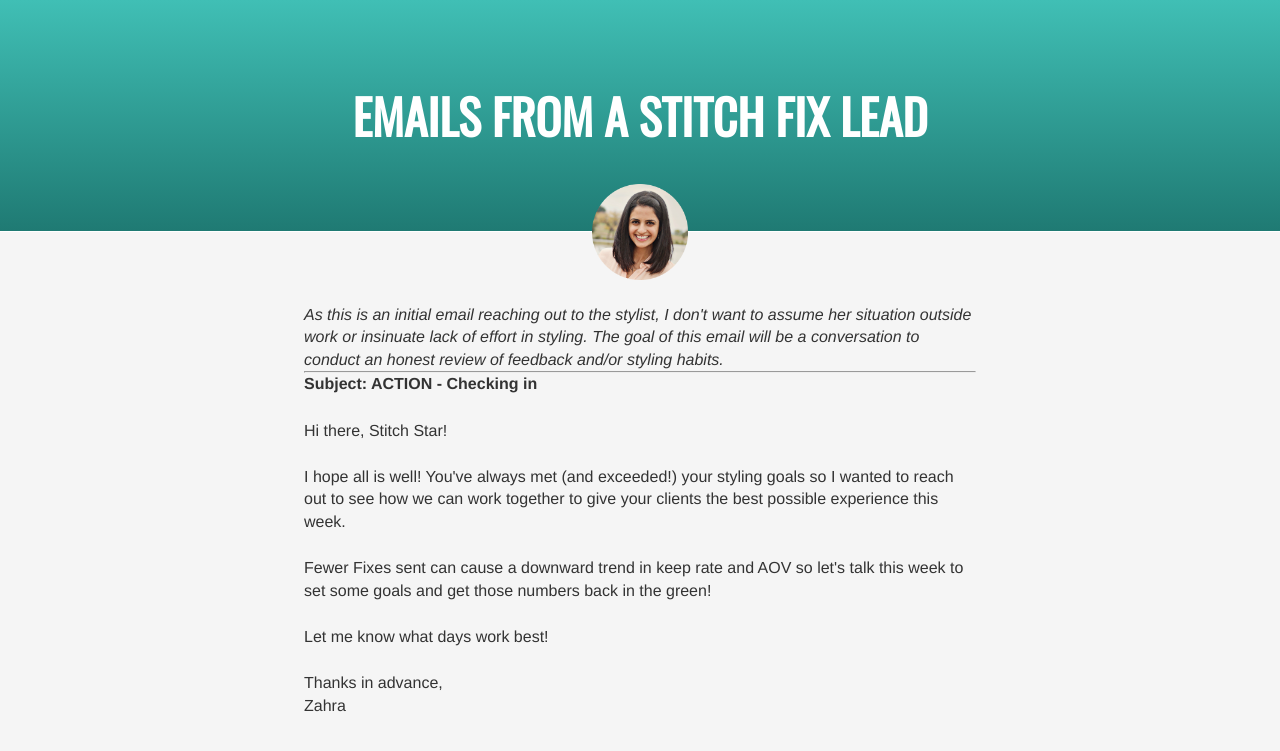
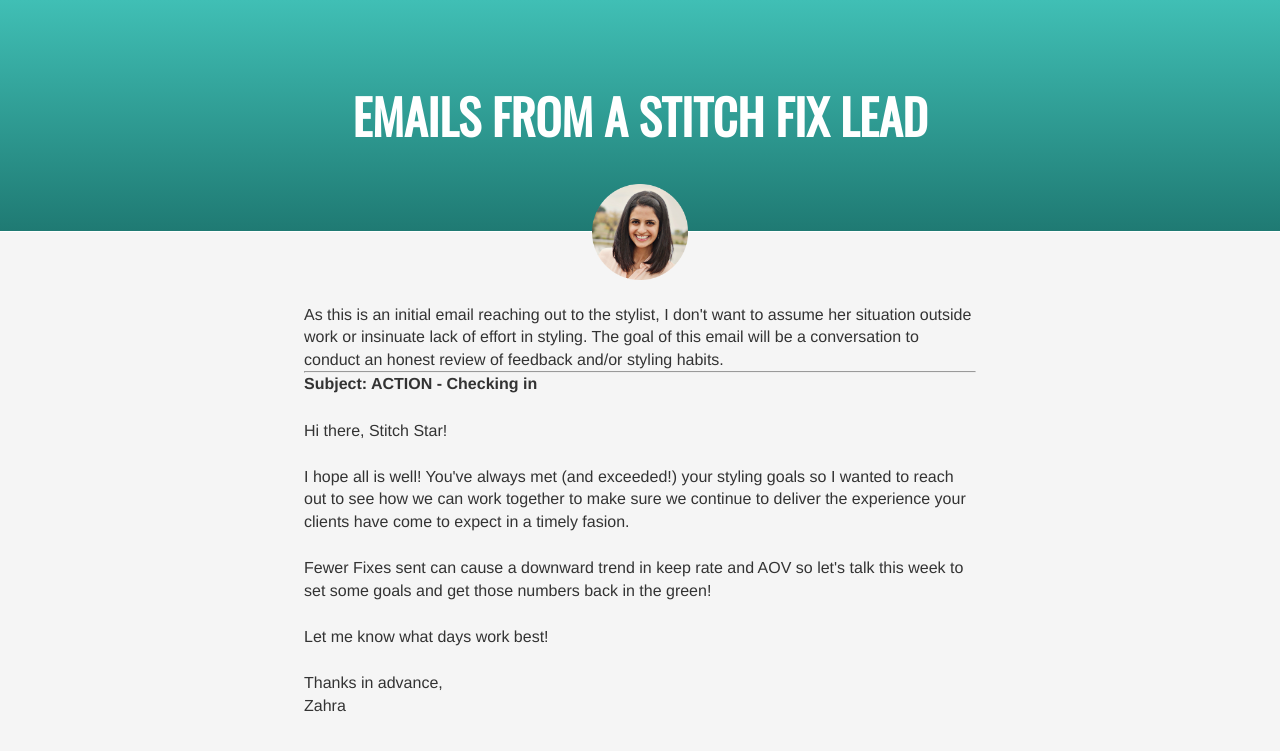
Before and after one commit to znourani/portfolio, a Jekyll site: the page stitchfix/performance.html, which Jekyll copies as it is, in a window 1280 px wide. Shown: the top 751 px of the page. Built offline with Jekyll 4.4.1, drawn with Linux system fonts in a browser that asks for light colours; Markdown is read by kramdown in place of the engine named in the settings.

Commit message:
Copy tweak and adding disclaimer markup

```diff
--- a/stitchfix/performance.html
+++ b/stitchfix/performance.html
@@ -14,9 +14,9 @@
         <div class="content">
             <img src="/assets/images/pic.png" class="face" alt="Zahra Nourani">
 
-            <em>
+            <div class="disclaimer">
               As this is an initial email reaching out to the stylist, I don't want to assume her situation outside work or insinuate lack of effort in styling. The goal of this email will be a conversation to conduct an honest review of feedback and/or styling habits.
-            </em>
+            </div>
 
             <hr />
 
@@ -25,7 +25,9 @@
             <p>Hi there, Stitch Star!</p>
 
             <p>
-              I hope all is well! You've always met (and exceeded!) your styling goals so I wanted to reach out to see how we can work together to give your clients the best possible experience this week.
+              I hope all is well! You've always met (and exceeded!) your styling goals so I wanted to reach out to see
+              how we can work together to make sure we continue to deliver the experience your clients
+              have come to expect in a timely fasion.
             </p>
 
             <p>
```
